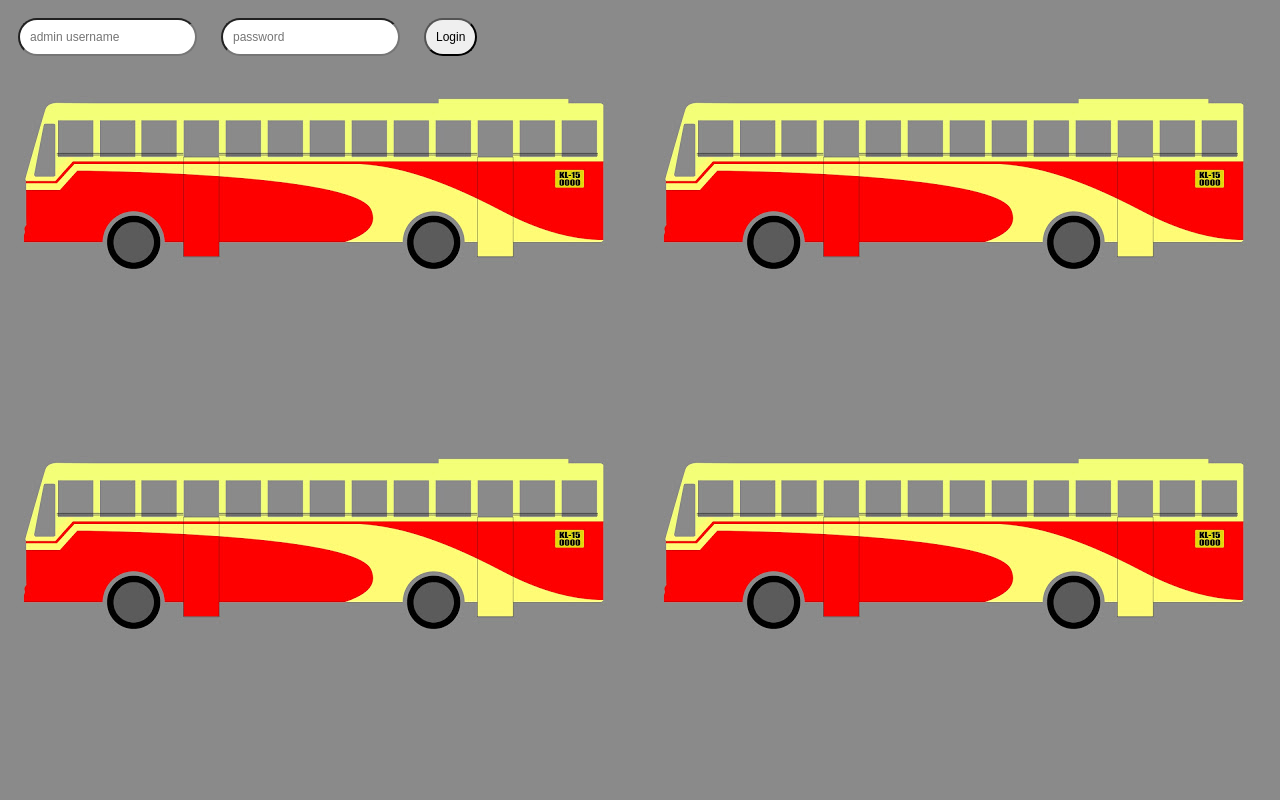
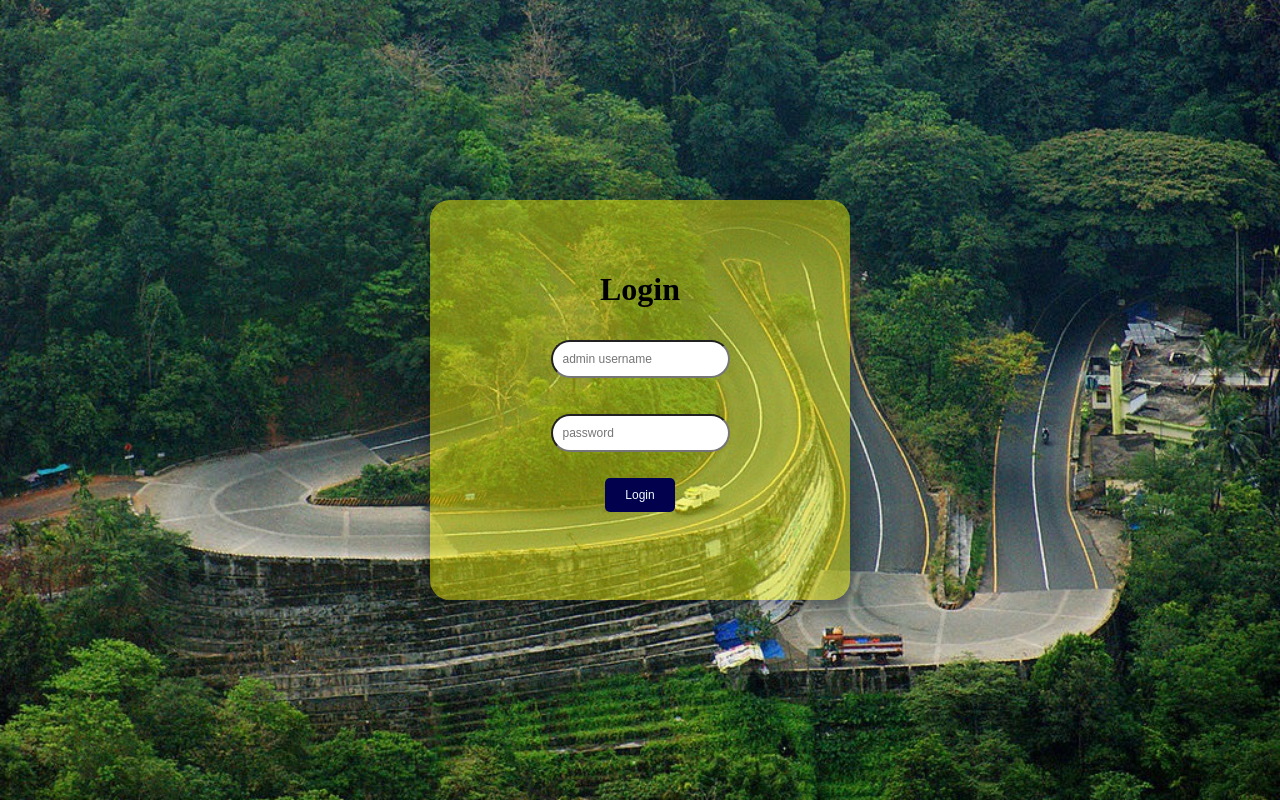
Before and after one commit to abdulagfar/adutha-bus, a Django app: page /bus/login/ in a window 1280 px wide. Run offline with Django 3.2, Linux system fonts and the light colour scheme.

Commit message:
added front end for login page

```diff
--- a/aduthabus/bus/urls.py
+++ b/aduthabus/bus/urls.py
@@ -7,5 +7,6 @@
 app_name = 'bus'
 urlpatterns = [
 	path('login/', views.redirect_to_login, name='redirect_to_login'),
-	path('admin-login/', views.admin_login, name='admin_login')
+	path('admin-login/', views.admin_login, name='admin_login'),
+
 ]
--- a/aduthabus/static/css/base.css
+++ b/aduthabus/static/css/base.css
@@ -1,6 +1,8 @@
 body {
 	/* background-image: src("{% static 'backgroung_image.jpg' %} ") */
-	background-image: url('/static/background_image.jpg')
+	background: url('/static/background_image.jpg') no-repeat center center fixed;
+
+	background-size: cover;
 }
 
 .main_form {
@@ -14,7 +16,7 @@
 	left: 0;
 	right: 0;
 	bottom: 0;
-	background: yellow;
+	background: rgba(255, 255, 0, 0.432);
 	padding: 50px;
 	border-radius: 20px;
 
@@ -30,6 +32,8 @@
 
 button {
 	padding: 10px;
+	padding-left:20px;
+	padding-right: 20px;
 	background-color: rgb(1, 1, 77);
 	border-radius: 5px;
 	color: aliceblue;
--- a/aduthabus/templates/login.html
+++ b/aduthabus/templates/login.html
@@ -2,13 +2,18 @@
 
 {% block content %}
 
-<div>
+
+
+<div class="main_form">
+	<h1> Login</h1>
 	<form action="{% url 'bus:admin_login' %}" method="POST">
 		{% csrf_token %}
-		<input type="text" name="username" placeholder="admin username">
-		<input type="password" name="password" placeholder="password">
+		<p><input type="text" name="username" placeholder="admin username"></p>
+		<p><input type="password" name="password" placeholder="password"></p>
 
-		<input type="submit" value="Login">
+
+		<button  type="submit">Login</button>
+
 	</form>
 </div>
 {% endblock content %}
```
Also changed, not shown: aduthabus/templates/home.html (+4 -4 lines), aduthabus/db.sqlite3, aduthabus/static/background_image.jpg.
